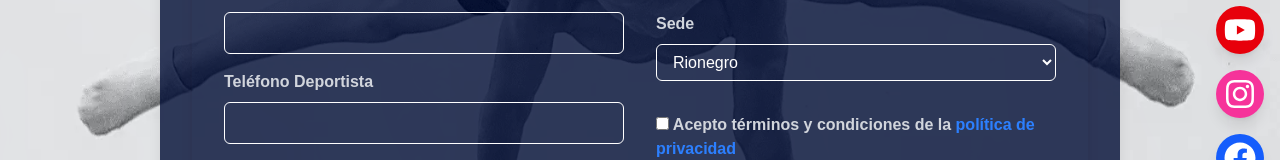
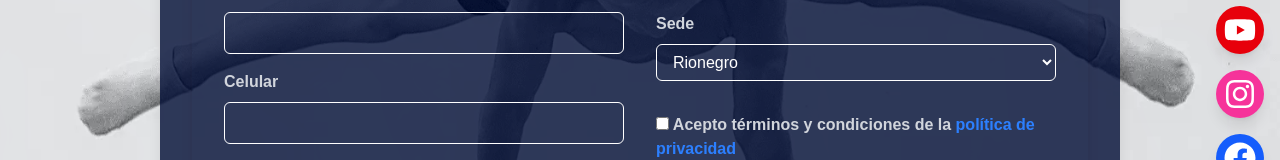
Before and after one commit to Mista299/Olimpo-Academia-2.0, a React (Vite) app: page /inscripciones in a window 1280 px wide. Shown: the part 522-682 px from the top of the page. Built offline with nearby package versions, Linux system fonts and the light colour scheme.

Commit message:
telefono changed to celular

```diff
--- a/src/components/FormularioInscripcion/index.jsx
+++ b/src/components/FormularioInscripcion/index.jsx
@@ -39,7 +39,7 @@ const FormularioInscripcion = () => {
           <label className='block text-gray-300 text-md font-bold mb-2'>Dirección de Residencia</label>
           <input type="text" name="direccion_deportista" className="w-full px-3 py-2 border rounded-md focus:outline-none focus:border-[#61CE70] bg-[rgba(55, 65, 81, 1)] text-white" required />
 
-          <label className='block text-gray-300 text-md font-bold mb-2'>Teléfono Deportista</label>
+          <label className='block text-gray-300 text-md font-bold mb-2'>Celular</label>
           <input type="tel" name="telefono_deportista" className="w-full px-3 py-2 border rounded-md focus:outline-none focus:border-[#61CE70] bg-[rgba(55, 65, 81, 1)] text-white" required/>
 
           <label className='block text-gray-300 text-md font-bold mb-2'>EPS del Deportista</label>
```
